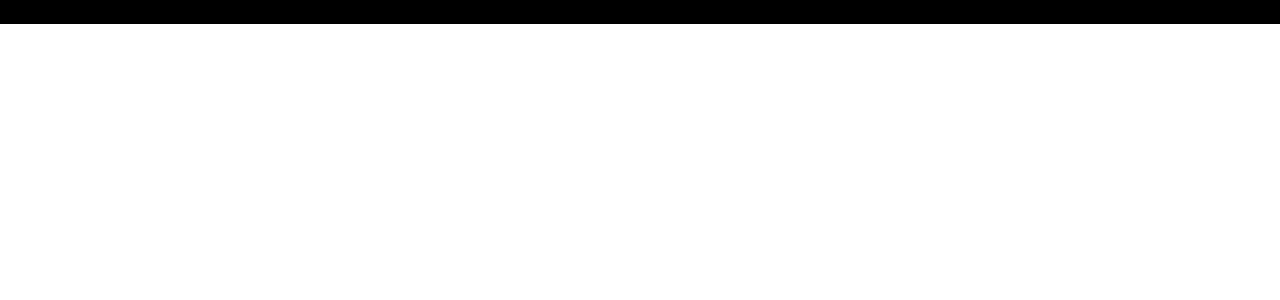
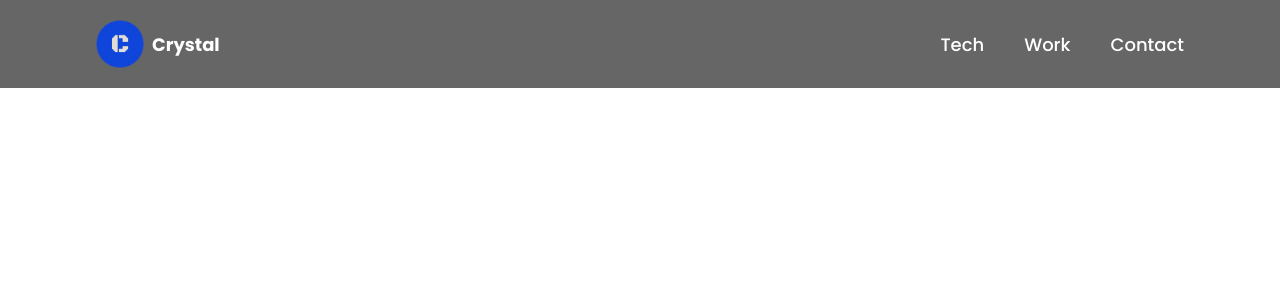
Before and after one commit to Graceyeo95/yeosujung-portfolio, a React (Vite) app: page / in a window 1280 px wide. Shown: the top 300 px of the page. Built offline with nearby package versions, Linux system fonts and the light colour scheme.

Commit message:
add  Navbar

```diff
--- a/src/components/Navbar.jsx
+++ b/src/components/Navbar.jsx
@@ -1,7 +1,80 @@
-import React from 'react';
+import React, { useState } from 'react';
+import { Link } from 'react-router-dom';
+import { styles } from '../styles';
+import { navLinks } from '../data';
+import { logo, menu, close } from '../assets';
+import { motion } from 'framer-motion';
 
 const Navbar = () => {
-  return <div>Navbar</div>;
+  const [active, setActive] = useState('');
+  const [toggle, setToggle] = useState(false);
+
+  return (
+    <nav
+      className={`${styles.paddingX} w-full flex items-center py-5 fixed top-0 z-20 bg-black/60`}
+    >
+      <div className='w-full flex justify-between items-center max-w-[85vw] mx-auto'>
+        <Link
+          to='/'
+          className='flex items-center gap-2 z-50'
+          onClick={() => {
+            setActive('');
+            window.scrollTo(0, 0);
+          }}
+        >
+          <img src={logo} alt='logo' className='size-12 object-contain' />
+          <p className='text-white text-[18px] font-bold cursor-pointer'>
+            Crystal
+          </p>
+        </Link>
+
+        <ul className='list-none hidden sm:flex gap-10'>
+          {navLinks.map((link) => (
+            <li
+              key={link.id}
+              className={`${
+                active === link.title ? 'text-blue' : 'text-white'
+              } hover:text-white cursor-pointer text-[18px] font-medium`}
+              onClick={() => setActive(link.title)}
+            >
+              <a href={`#${link.id}`}>{link.title}</a>
+            </li>
+          ))}
+        </ul>
+
+        <div className='sm:hidden flex flex-1 justify-end items-center'>
+          <img
+            src={toggle ? close : menu}
+            alt='menu'
+            className='size-[28px] object-contain cursor-pointer z-50'
+            onClick={() => setToggle(!toggle)}
+          />
+
+          <motion.div
+            initial={{ y: '-100%' }}
+            animate={{ y: toggle ? 0 : '-100%' }}
+            transition={{ duration: 0.5, ease: 'easeInOut' }}
+            className={`flex p-6 h-screen w-full z-40 bg-primary absolute top-0 right-0`}
+          >
+            <ul className='list-none flex sm:hidden pt-[200px] items-center w-full flex-col gap-6'>
+              {navLinks.map((link) => (
+                <li
+                  key={link.id}
+                  className='text-white font-poppins font-medium cursor-pointer text-[30px]'
+                  onClick={() => {
+                    setToggle(!toggle);
+                    setActive(link.title);
+                  }}
+                >
+                  <a href={`#${link.id}`}>{link.title}</a>
+                </li>
+              ))}
+            </ul>
+          </motion.div>
+        </div>
+      </div>
+    </nav>
+  );
 };
 
 export default Navbar;
```
